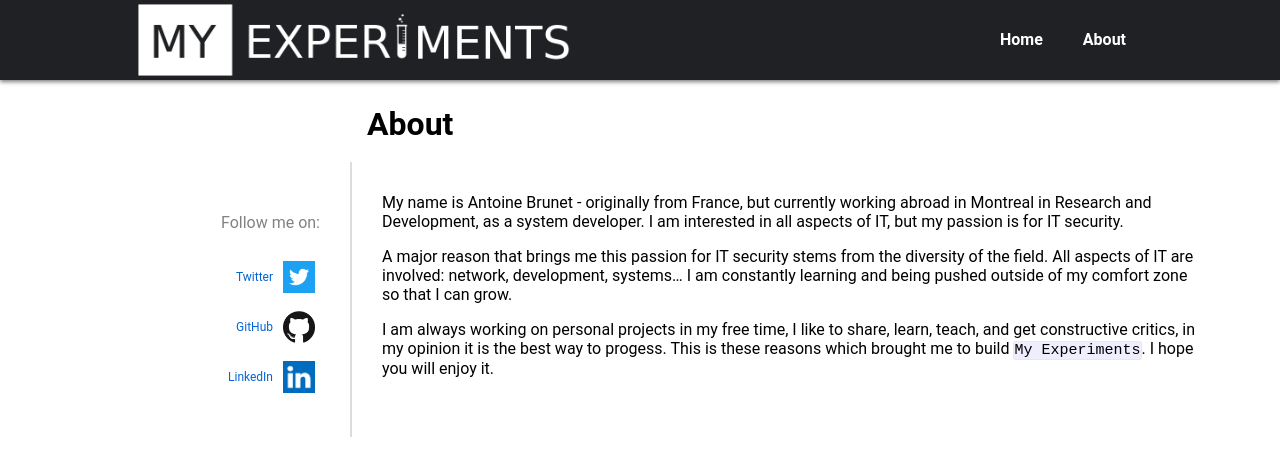
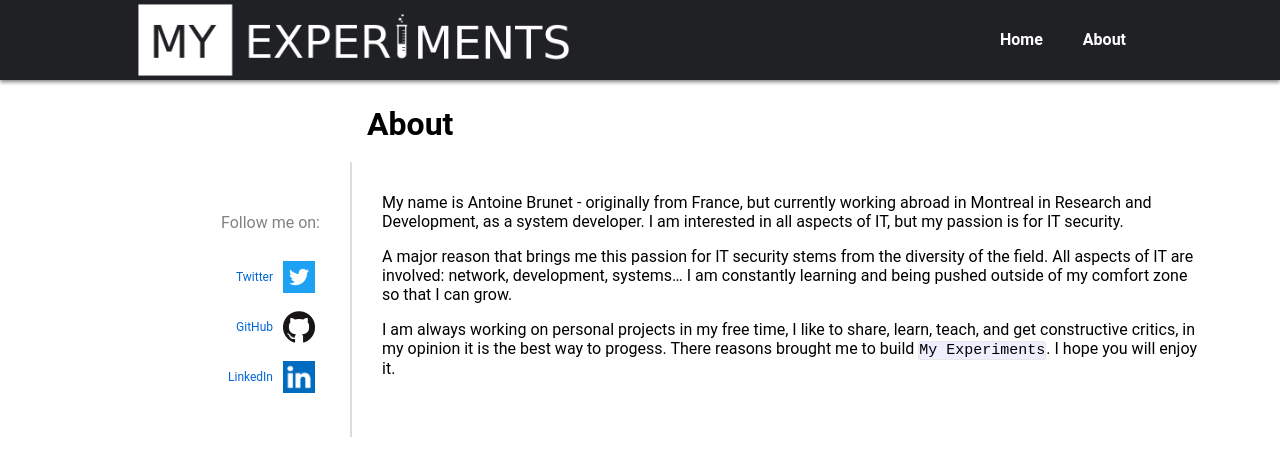
Before and after one commit to myexperiments-blog/myexperiments-blog.github.io, a Jekyll site: the page built from about.md, in a window 1280 px wide. Shown: the top 476 px of the page. Built offline with Jekyll 4.4.1, drawn with Linux system fonts in a browser that asks for light colours.

Commit message:
update about page

```diff
--- a/about.md
+++ b/about.md
@@ -9,4 +9,4 @@
 
 A major reason that brings me this passion for IT security stems from the diversity of the field. All aspects of IT are involved: network, development, systems… I am constantly learning and being pushed outside of my comfort zone so that I can grow.
 
-I am always working on personal projects in my free time, I like to share, learn, teach, and get constructive critics, in my opinion it is the best way to progess. This is these reasons which brought me to build `My Experiments`. I hope you will enjoy it.
+I am always working on personal projects in my free time, I like to share, learn, teach, and get constructive critics, in my opinion it is the best way to progess. There reasons brought me to build `My Experiments`. I hope you will enjoy it.
```
